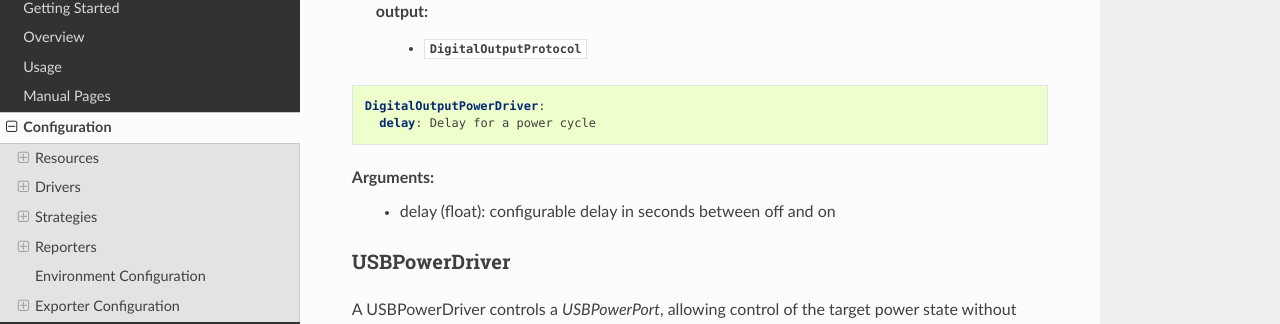
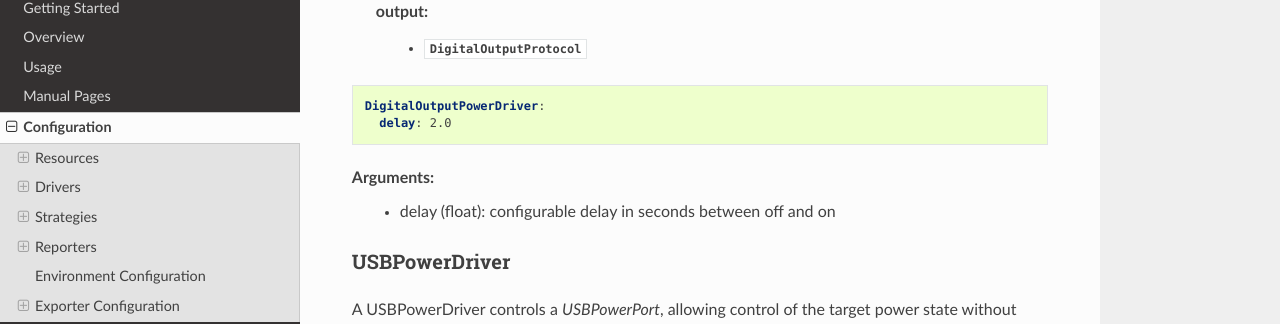
Before and after one commit to labgrid-project/labgrid, a Sphinx documentation site: the page built from doc/configuration.rst, in a window 1280 px wide and 900 px high, scrolled down 32343 px. Shown: the part 144-468 px from the top of the window. Built offline with Sphinx 7.4.7 and the Read the Docs theme 2.0.0, drawn with Linux system fonts in a browser that asks for light colours; pages that are not in the unit, such as notebooks, are missing from menus.

Commit message:
doc: configuration: make DigitalOutputPowerDriver's example consistent with the others
All other Driver's examples contain exemplary values, adjust the
DigitalOutputPowerDriver accordingly.

Signed-off-by: Bastian Krause <bst@pengutronix.de>

```diff
--- a/doc/configuration.rst
+++ b/doc/configuration.rst
@@ -1549,7 +1549,7 @@ Binds to:
 .. code-block:: yaml
 
    DigitalOutputPowerDriver:
-     delay: Delay for a power cycle
+     delay: 2.0
 
 Arguments:
   - delay (float): configurable delay in seconds between off and on
```
